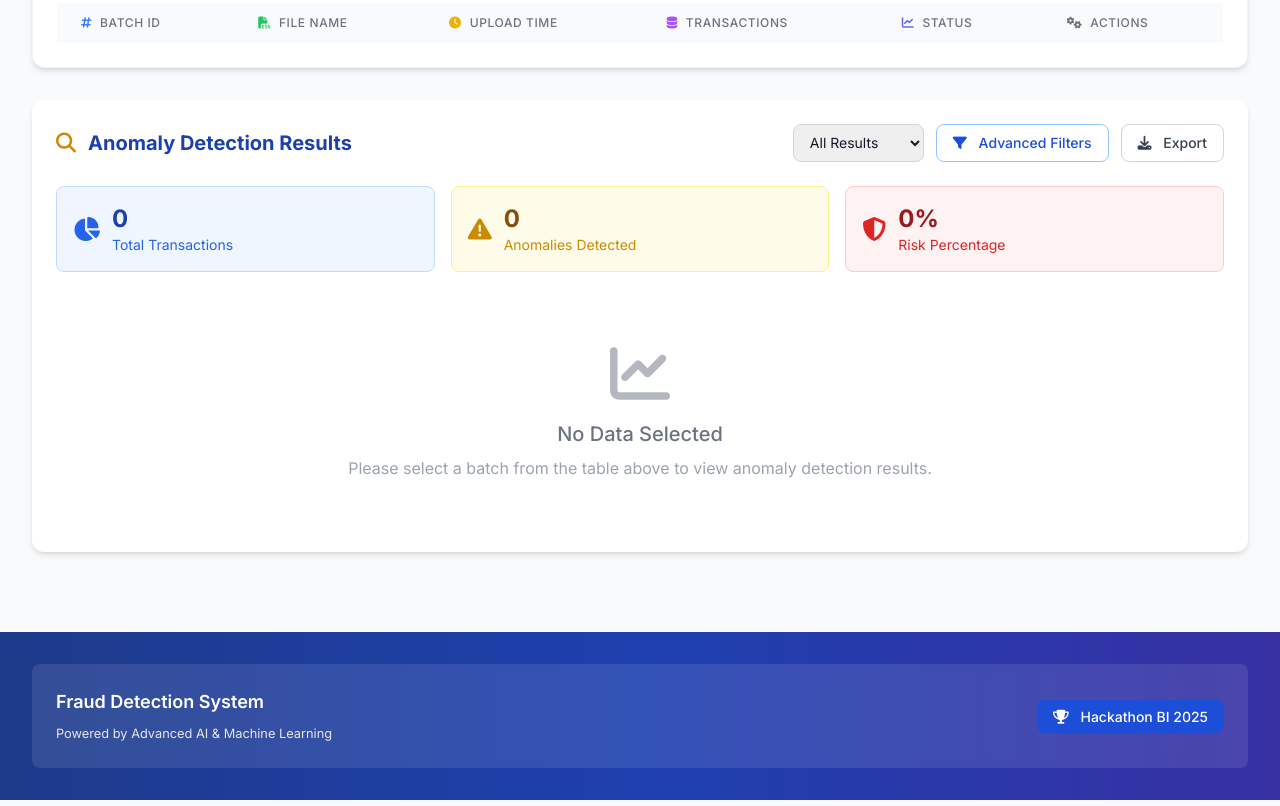
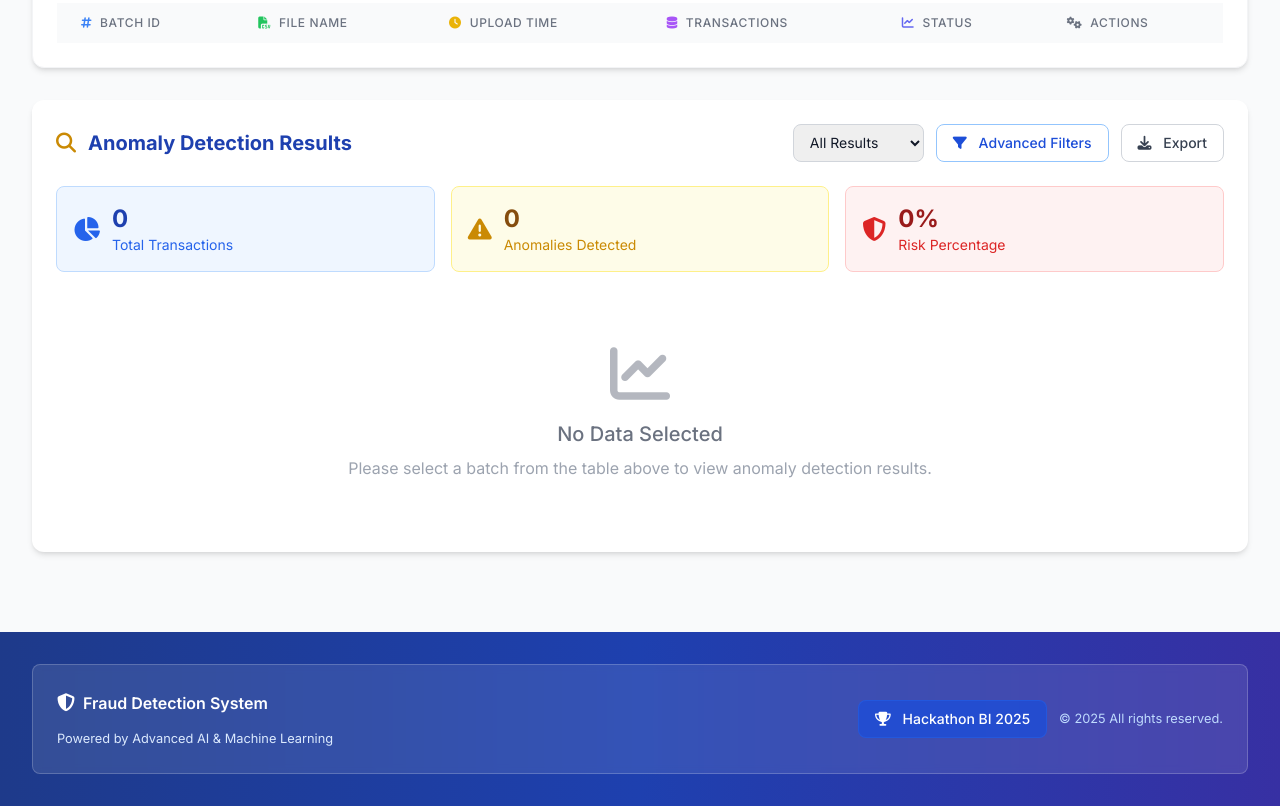
Before and after one commit to hasibashari/fraud-detector, a plain HTML site: page frontend/pages/index.html in a window 1280 px wide. Shown: the part 799-1605 px from the top of the page. Drawn offline with nearby package versions, Linux system fonts and the light colour scheme; no server answers; sample sign-in values are in the browser's storage.

Commit message:
refactor: enhance footer structure and styling for improved clarity and visual appeal

```diff
--- a/frontend/pages/index.html
+++ b/frontend/pages/index.html
@@ -554,20 +554,26 @@
       </div>
     </main>
 
-    <!-- FOOTER -->
+    <!-- SECTION: Footer -->
     <footer class="bg-gradient-to-r from-blue-900 via-blue-800 to-indigo-800 text-white py-8 mt-12">
       <div class="max-w-7xl mx-auto px-4 sm:px-6 lg:px-8 text-center">
-        <div class="bg-white bg-opacity-10 rounded-lg p-6 backdrop-blur-sm">
-          <div class="flex flex-col md:flex-row items-center justify-between">
-            <div class="text-center md:text-left mb-4 md:mb-0">
-              <h6 class="text-lg font-semibold text-white mb-1">Fraud Detection System</h6>
-              <small class="text-gray-200">Powered by Advanced AI & Machine Learning</small>
+        <div class="bg-white bg-opacity-10 rounded-lg p-6 backdrop-blur-sm border border-white/20">
+          <div class="flex flex-col md:flex-row items-center justify-between gap-4">
+            <div class="text-center md:text-left">
+              <div class="flex items-center justify-center md:justify-start space-x-2 mb-2">
+                <i class="fas fa-shield-alt text-lg"></i>
+                <span class="font-semibold">Fraud Detection System</span>
+              </div>
+              <small class="text-blue-100">Powered by Advanced AI & Machine Learning</small>
             </div>
-            <div>
-              <span class="bg-blue-700 text-white px-4 py-2 rounded-lg text-sm font-medium">
+            <div class="flex flex-col sm:flex-row items-center gap-3">
+              <span
+                class="bg-blue-700/80 text-white px-4 py-2 rounded-lg text-sm font-medium border border-blue-600/50"
+              >
                 <i class="fas fa-trophy mr-2"></i>
                 Hackathon BI 2025
               </span>
+              <small class="text-blue-200"> &copy; 2025 All rights reserved. </small>
             </div>
           </div>
         </div>
```
Also changed, not shown: frontend/pages/ai-chat.html (+21 -7 lines).
